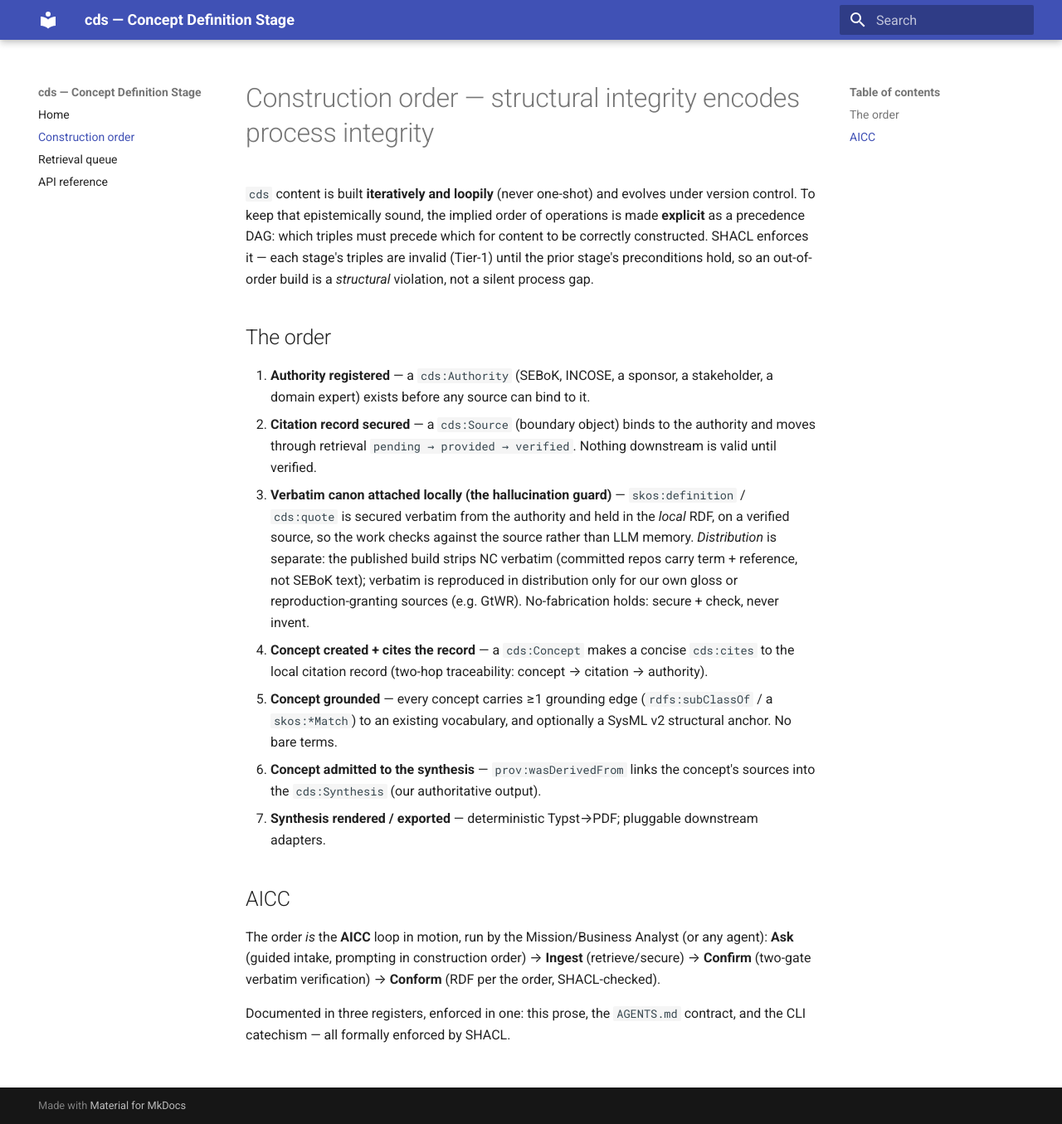
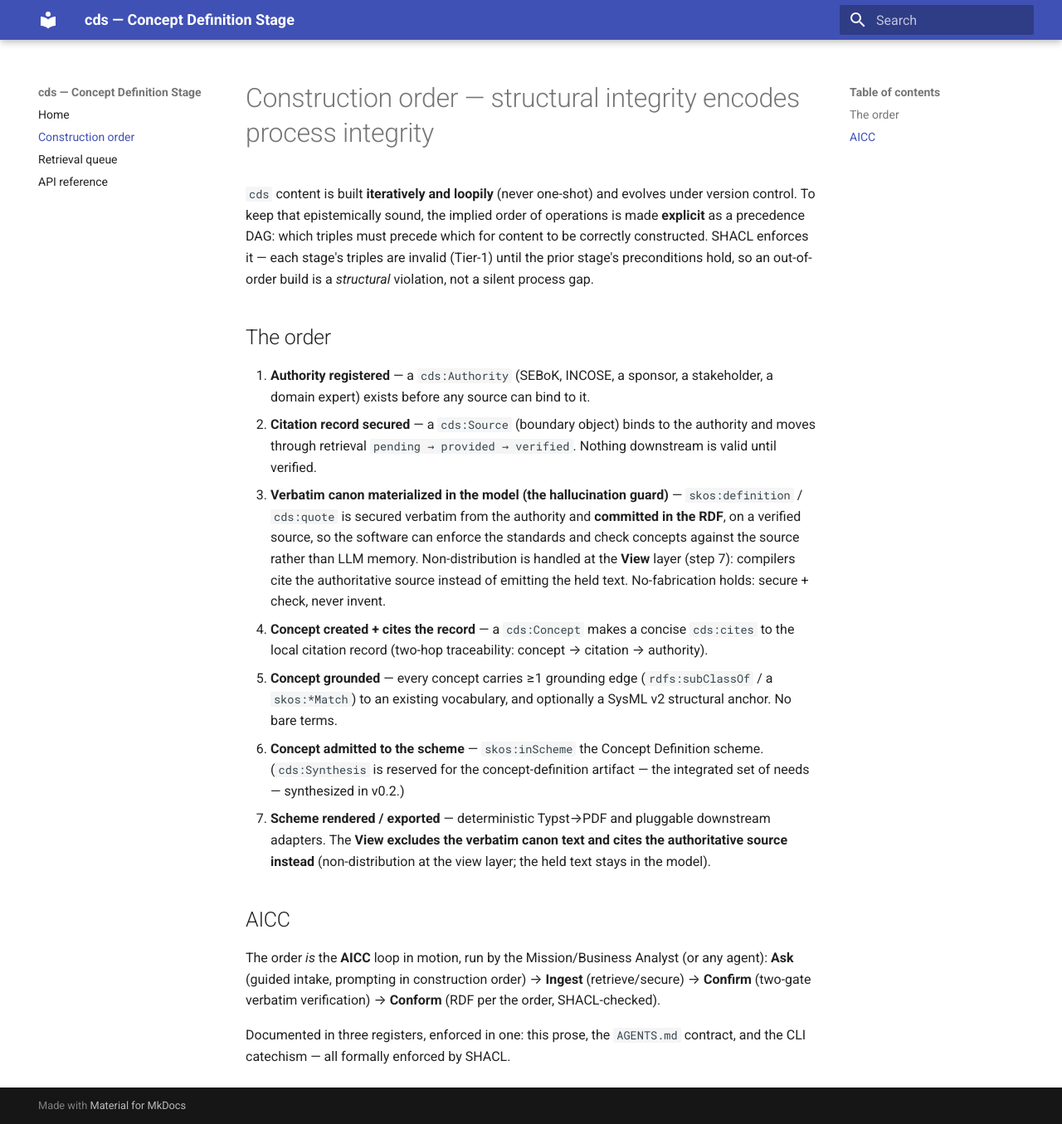
Before and after one commit to Open-MBEE/concept-definition-stage, an MkDocs documentation site: the page built from docs/construction-order.md, in a window 1280 px wide and 1355 px high. Shown: the whole window at 83% size. Built offline with MkDocs 1.6.1 and Material for MkDocs 9.7.7, drawn with Linux system fonts in a browser that asks for light colours.

Commit message:
slice 3: standards-in-code — verbatim canon in M (committed), excluded only from V
Decisive resolution of the CC-text vs Apache-code tension: the software can't enforce
standards it isn't allowed to hold. So the verbatim canon text is materialized in the M layer
(RDF triples) and COMMITTED — it's code, and the hallucination guard. Non-distribution is
enforced at the V layer: compilers/views are restricted from emitting the verbatim and cite
the authoritative source instead. RDF triples aren't human-consumable, so holding the text in
M is not "distributing" it. Engineering enforcement supersedes the licensing-bureaucracy layer.

- term_to_graph emits skos:definition in M (committed; not gitignored, not stripped)
- View-layer text-exclusion + source-citation lands in slice 8 (render)
- AGENTS.md / construction-order / .gitignore / ISSUES.md re-framed; memory updated

35 tests green; ruff + mypy --strict clean.

```diff
--- a/docs/construction-order.md
+++ b/docs/construction-order.md
@@ -12,19 +12,20 @@ triples are invalid (Tier-1) until the prior stage's preconditions hold, so an o
    exists before any source can bind to it.
 2. **Citation record secured** — a `cds:Source` (boundary object) binds to the authority and moves through
    retrieval `pending → provided → verified`. Nothing downstream is valid until verified.
-3. **Verbatim canon attached locally (the hallucination guard)** — `skos:definition` / `cds:quote` is secured
-   verbatim from the authority and held in the *local* RDF, on a verified source, so the work checks against
-   the source rather than LLM memory. *Distribution* is separate: the published build strips NC verbatim
-   (committed repos carry term + reference, not SEBoK text); verbatim is reproduced in distribution only for
-   our own gloss or reproduction-granting sources (e.g. GtWR). No-fabrication holds: secure + check, never
-   invent.
+3. **Verbatim canon materialized in the model (the hallucination guard)** — `skos:definition` / `cds:quote`
+   is secured verbatim from the authority and **committed in the RDF**, on a verified source, so the software
+   can enforce the standards and check concepts against the source rather than LLM memory. Non-distribution
+   is handled at the **View** layer (step 7): compilers cite the authoritative source instead of emitting the
+   held text. No-fabrication holds: secure + check, never invent.
 4. **Concept created + cites the record** — a `cds:Concept` makes a concise `cds:cites` to the local citation
    record (two-hop traceability: concept → citation → authority).
 5. **Concept grounded** — every concept carries ≥1 grounding edge (`rdfs:subClassOf` / a `skos:*Match`) to an
    existing vocabulary, and optionally a SysML v2 structural anchor. No bare terms.
-6. **Concept admitted to the synthesis** — `prov:wasDerivedFrom` links the concept's sources into the
-   `cds:Synthesis` (our authoritative output).
-7. **Synthesis rendered / exported** — deterministic Typst→PDF; pluggable downstream adapters.
+6. **Concept admitted to the scheme** — `skos:inScheme` the Concept Definition scheme. (`cds:Synthesis` is
+   reserved for the concept-definition artifact — the integrated set of needs — synthesized in v0.2.)
+7. **Scheme rendered / exported** — deterministic Typst→PDF and pluggable downstream adapters. The **View
+   excludes the verbatim canon text and cites the authoritative source instead** (non-distribution at the
+   view layer; the held text stays in the model).
 
 ## AICC
 
```
Also changed, not shown: AGENTS.md (+9 -8 lines), ISSUES.md (+8 -7 lines), 3 other files.
